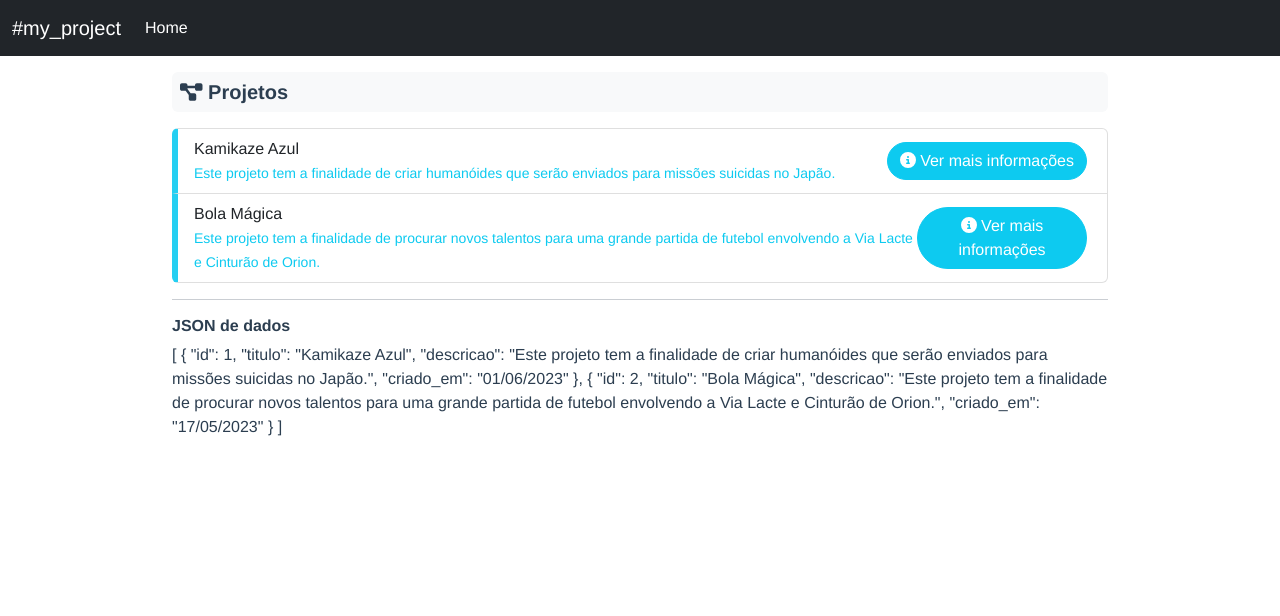
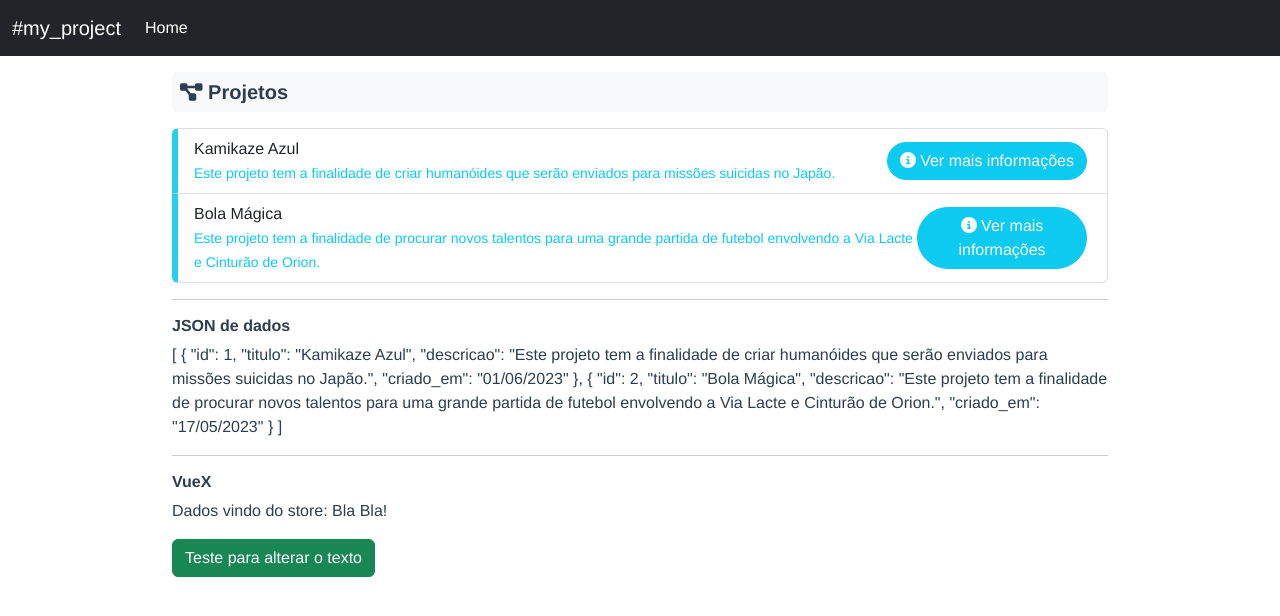
Before and after one commit to lfo1985/my-project-vue-js, a Vue app: page /#/ in a window 1280 px wide. Shown: the top 616 px of the page. Built offline with nearby package versions, Linux system fonts and the light colour scheme.

Commit message:
Aplicando o vuex dentro da aplicação

```diff
--- a/package.json
+++ b/package.json
@@ -18,7 +18,8 @@
     "core-js": "^3.8.3",
     "vue": "^3.2.13",
     "vue-axios": "^3.5.2",
-    "vue-router": "^4.2.1"
+    "vue-router": "^4.2.1",
+    "vuex": "^4.0.2"
   },
   "devDependencies": {
     "@babel/core": "^7.12.16",
--- a/src/components/ItensProjetos.vue
+++ b/src/components/ItensProjetos.vue
@@ -26,6 +26,12 @@
         <h6 class="fw-bold">JSON de dados</h6>
 
         <div>{{ dadosComputados }}</div>
+
+        <hr>
+
+        <h6 class="fw-bold">VueX</h6>
+        <p>Dados vindo do store: {{  getTexto  }}</p>
+        <button @click="alteraTexto" class="btn btn-success">Teste para alterar o texto</button>
     </div>
 </template>
 
@@ -37,7 +43,8 @@ export default {
     name: 'ItensProjetos',
     data() {
         return {
-            itensProjetos: []
+            itensProjetos: [],
+            textoAlterado: null
         }
     },
     methods: {
@@ -51,6 +58,9 @@ export default {
 
             this.itensProjetos = itensProjetos;
 
+        },
+        alteraTexto: function() {
+            this.$store.state.texto = 'Aloha!';
         }
     },
     components: {
@@ -62,6 +72,9 @@ export default {
     computed: {
         dadosComputados(){
             return this.itensProjetos;
+        },
+        getTexto(){
+            return this.$store.getters.getTexto;
         }
     }
 }
--- a/src/main.js
+++ b/src/main.js
@@ -1,4 +1,5 @@
 import { createApp } from 'vue';
+import { createStore } from 'vuex';
 import App from './App.vue';
 import { createRouter, createWebHashHistory } from 'vue-router';
 
@@ -53,8 +54,22 @@ const router = createRouter({
 
 });
 
+const store = createStore({
+    state(){
+        return {
+            texto: 'Bla Bla!'
+        }
+    },
+    getters: {
+        getTexto(state){
+            return state.texto;
+        }
+    }
+});
+
 createApp(App)
     .component("font-awesome-icon", FontAwesomeIcon)
+    .use(store)
     .use(router)
     .use(VueAxios, axios)
     .mount('#app');
```
Also changed, not shown: src/components/InfoProjeto.vue (line endings or trailing spaces), 1 other file (tests, documents, lock files or other folders).
